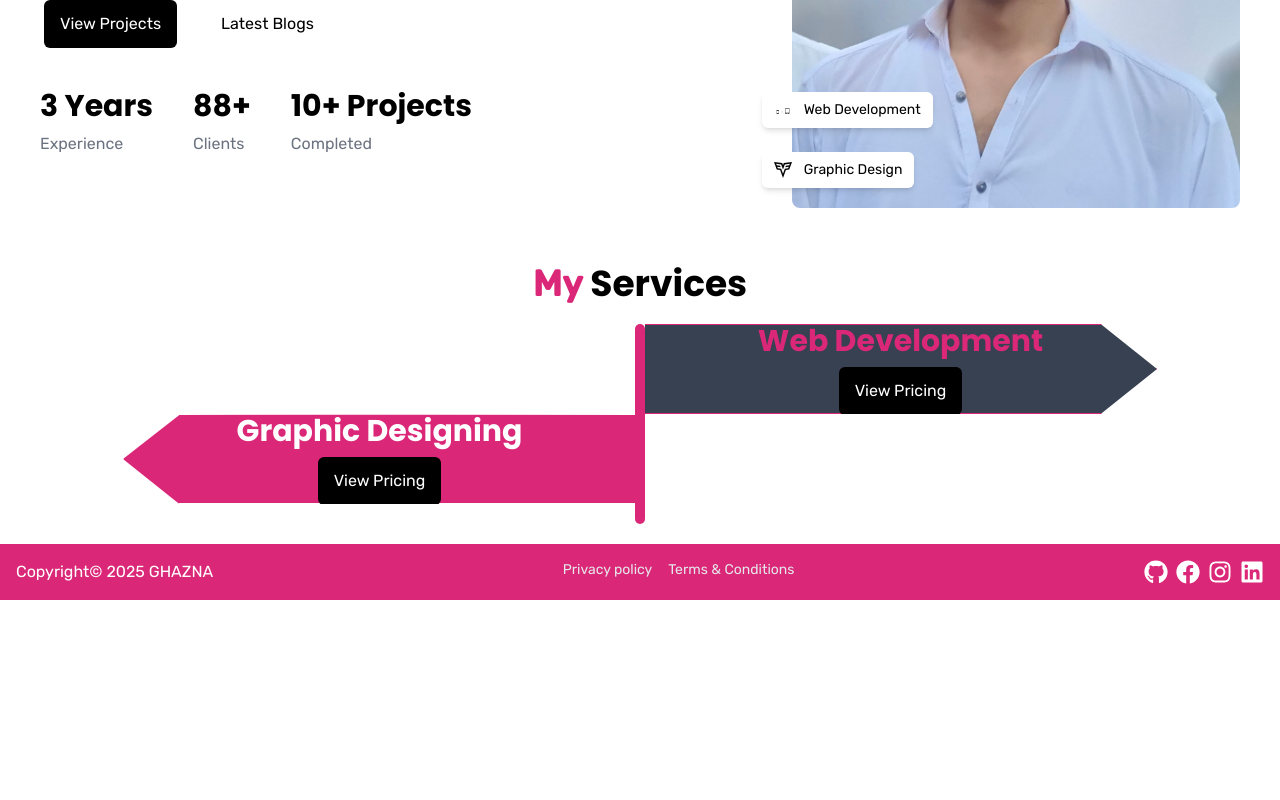
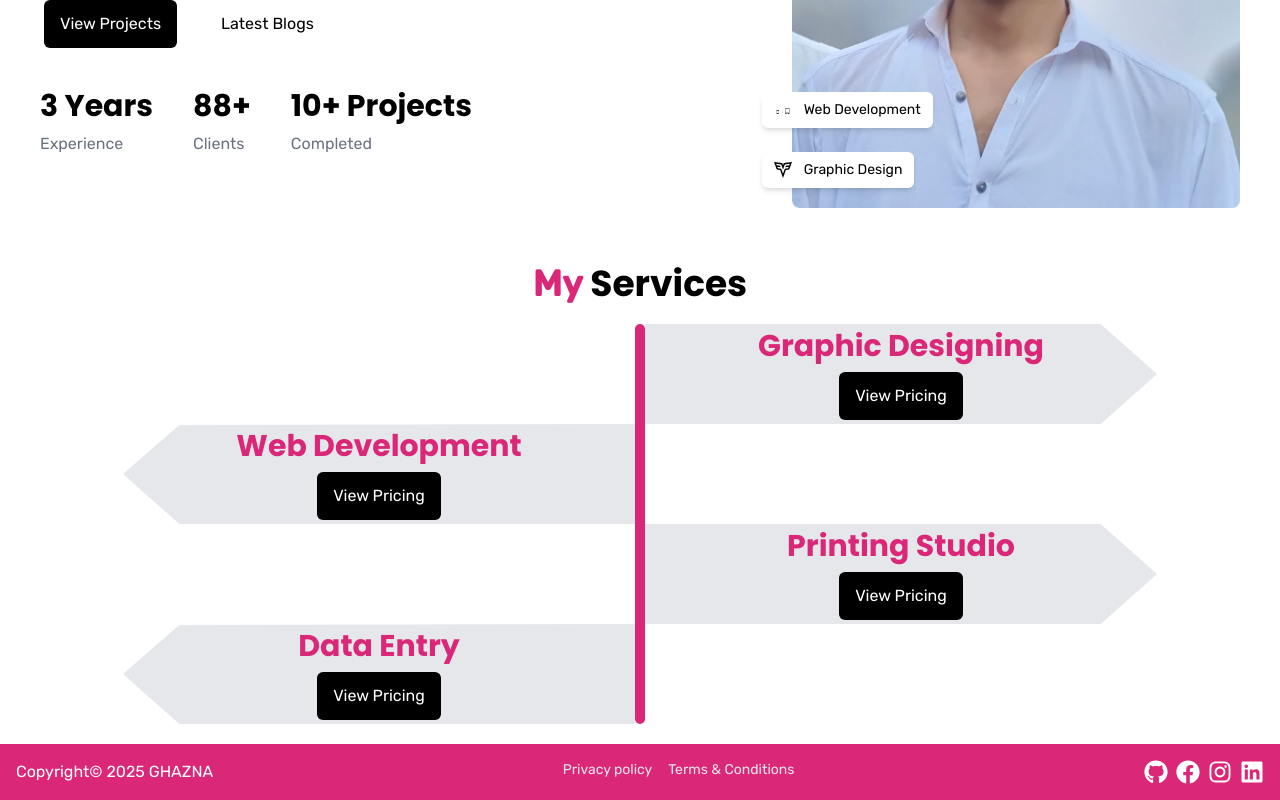
Before and after one commit to mhgkhan/ghazna, a Next.js app: page / in a window 1280 px wide. Shown: the part 314-1114 px from the top of the page. Before the commit the page ends 914 px from the top, so only its background shows below. Built offline with nearby package versions, Linux system fonts and the light colour scheme.

Commit message:
Completed Serevices Section with separate section component

```diff
--- a/src/app/page.js
+++ b/src/app/page.js
@@ -1,9 +1,12 @@
+import Services from "@/components/ui/Services";
 import Link from "next/link";
 // import { FaKeyboard } from "react-icons/fa";
 import { DiResponsive } from "react-icons/di";
 import { SiCodesignal } from "react-icons/si";
 
 export default function Home() {
+
+
   return (
     <div className="page">
       <section className="hero w-full my-5">
@@ -59,35 +62,7 @@ export default function Home() {
       </section>
 
       {/* services section  */}
-      <section className="my-5 w-full">
-        <div className="container mx-auto">
-          <h2 className="text-4xl text-center mx-auto font-bold"><span className="text-pink-600">My</span> Services</h2>
-          <div className="my-5 flex items-start justify-center md:flex-row flex-col-reverse md:my-5 md:h-[200px] md:gap-0">
-            <div className="left-services md:w-[40%] w-full">
-            <div className="w-full left-item-services md:mt-[90px] mt-4 h-[90px] bg-pink-600 border border-1 border-white border-r-0 p-2 flex items-center justify-center flex-col gap-2">
-                <h3 className="lg:text-3xl md:text-2xl text-center font-bold text-white">Graphic Designing </h3>
-                {/* <p className="text-gray-200  text-center w-full p-2 my-1">
-                  Lorem ipsum, dolor sit amet consectetur adipisicing elit. Ullam non alias ut a veritatis itaque libero reiciendis voluptas eius eaque.
-                </p> */}
-                <Link href="#contact" className="mx-auto  btn md:px-4 px-3 py-3 rounded-md text-center hover:underline dark:bg-white dark:text-black bg-black text-white active:border active:border-2 dark:active:border-black border-white active:border-dotted">View Pricing</Link>
-              </div>
-            </div>
-
-            <div className="md:flex hidden center-line w-[10px] rounded-full bg-pink-600 h-full"></div>
-
-            <div className="right-services md:w-[40%] w-full ">
-              <div className="w-full h-[90px] right-item-services dark:bg-white bg-gray-700 border border-1 border-l-0 border-pink-600 p-2 flex items-center justify-center flex-col gap-2">
-                <h3 className="lg:text-3xl md:text-2xl text-center font-bold text-pink-600">Web Development </h3>
-                {/* <p className="text-gray-500 text-center w-full p-2 my-1">
-                  Lorem ipsum, dolor sit amet consectetur adipisicing elit. Ullam non alias ut a veritatis itaque libero reiciendis voluptas eius eaque.
-                </p> */}
-                <Link href="#contact" className="mx-auto  btn md:px-4 px-3 py-3 rounded-md text-center hover:underline dark:bg-white dark:text-black bg-black text-white active:border active:border-2 dark:active:border-black border-white active:border-dotted">View Pricing</Link>
-              </div>
-            </div>
-          </div>
-
-        </div>
-      </section>
+     <Services />
 
     </div>
   );
--- /dev/null
+++ b/src/components/ui/Services.jsx
@@ -0,0 +1,69 @@
+"use client"
+import React, { useEffect, useState } from 'react'
+import Link from 'next/link';
+
+const Services = () => {
+
+    const [leftServices, setLeftServices] = useState([
+        { title: "Web Development", link: "/" },
+        { title: "Data Entry", link: "/" },
+    ]);
+    const [rightServices, setRightServices] = useState([
+        { title: "Graphic Designing", link: "/" },
+        { title: "Printing Studio" },
+    ]);
+
+    const [services, setServices] = useState([
+        { title: "Web Development", link: "/", side: "right" },
+        { title: "Graphic Designing", link: "/", side: "left" },
+        { title: "Data Entry", link: "/", side: "right" },
+        { title: "Printing Studio", link: "/", side: "left" },
+    ])
+
+    const [height, setHeight] = useState(100 * (leftServices.length + rightServices.length));
+    const [isMobile, setIsMobile] = useState(false);
+
+    useEffect(() => { window.innerWidth == 766 ? setIsMobile(true) : false }, [])
+    // alert(height)
+    return (
+        <section className="my-5 w-full">
+            <div className="container mx-auto">
+                <h2 className="text-4xl text-center mx-auto font-bold"><span className="text-pink-600">My</span> Services</h2>
+
+                <div className={`my-5 flex items-start justify-center md:flex-row flex-col-reverse md:my-5 md:h-[${height}px] md:gap-0`}>
+                    <div className="left-services md:w-[40%] w-full">
+
+
+                        {
+                            leftServices.map((ele, ind) => {
+                                return <div key={ind} className={`w-full left-item-services md:mt-[100px] h-[100px] dark:bg-white bg-gray-200 p-2 flex items-center justify-center flex-col gap-2`}>
+                                    <h3 className="lg:text-3xl md:text-2xl text-center font-bold text-pink-600">{ele.title} </h3>
+                                    <Link href={ele.link} className="mx-auto  btn md:px-4 px-3 py-3 rounded-md text-center hover:underline dark:bg-white dark:text-black bg-black text-white active:border active:border-2 dark:active:border-black border-white active:border-dotted">View Pricing</Link>
+                                </div>
+                            })
+                        }
+
+                    </div>
+
+                    <div className="md:flex hidden center-line w-[10px] rounded-full bg-pink-600 h-full"></div>
+
+                    <div className="right-services md:w-[40%] w-full ">
+
+                        {
+                            rightServices.map((ele, ind) => {
+                                return <div key={ind} className={`w-full h-[100px] md:mt-[${100 * ind}px] right-item-services dark:bg-white bg-gray-200  p-2 flex items-center justify-center flex-col gap-2`}>
+                                    <h3 className="lg:text-3xl md:text-2xl text-center font-bold text-pink-600">{ele.title} </h3>
+                                    <Link href="#contact" className="mx-auto  btn md:px-4 px-3 py-3 rounded-md text-center hover:underline dark:bg-white dark:text-black bg-black text-white active:border active:border-2 dark:active:border-black border-white active:border-dotted">View Pricing</Link>
+                                </div>
+                            })
+                        }
+
+                    </div>
+                </div>
+
+            </div>
+        </section>
+    )
+}
+
+export default Services
```
